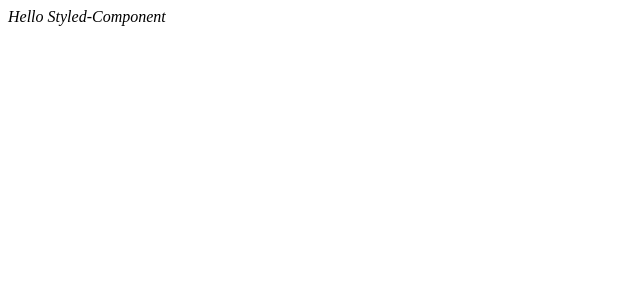
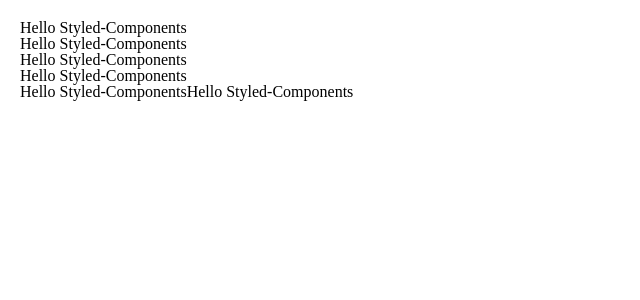
Before and after one commit to kimseonghyoek/next-todo, a Next.js app: page / in a window 1280 px wide. Shown: the top 300 px of the page, without its empty margins (0-640 px from the left). Built offline with nearby package versions, Linux system fonts and the light colour scheme.

Commit message:
Global Styled

```diff
--- a/package.json
+++ b/package.json
@@ -17,7 +17,8 @@
     "next": "^13.1.1",
     "react": "^18.2.0",
     "react-dom": "^18.2.0",
-    "styled-components": "^5.3.6"
+    "styled-components": "^5.3.6",
+    "styled-reset": "^4.4.4"
   },
   "devDependencies": {
     "@types/styled-components": "^5.1.26",
--- /dev/null
+++ b/pages/_app.tsx
@@ -0,0 +1,13 @@
+import App, {AppProps} from "next/app";
+import GlobalStyle from "../styles/GlobalStyle";
+
+const app = ({ Component, pageProps }: AppProps) => {
+  return (
+    <>
+      <GlobalStyle/>
+      <Component {...pageProps}/>
+    </>
+  )
+}
+
+export default app;
--- a/pages/index.tsx
+++ b/pages/index.tsx
@@ -1,13 +1,22 @@
-import React from 'react';
-import { NextPage } from 'next';
-import styled from 'styled-components';
+import React from "react";
+import { NextPage } from "next";
+import styled from "styled-components";
 
 const Container = styled.div`
-  font-style: italic;
+  padding: 20px;
 `;
 
 const index: NextPage = () => {
-  return <Container>Hello Styled-Component</Container>
+  return <Container>
+    <h1>Hello Styled-Components</h1>
+    <h2>Hello Styled-Components</h2>
+    <p>Hello Styled-Components</p>
+    <ul>
+      <li>Hello Styled-Components</li>
+    </ul>
+    <a>Hello Styled-Components</a>
+    <span>Hello Styled-Components</span>
+  </Container>;
 };
 
 export default index;
--- /dev/null
+++ b/styles/GlobalStyle.tsx
@@ -0,0 +1,14 @@
+import {createGlobalStyle} from 'styled-components';
+import reset from 'styled-reset';
+
+const GlobalStyle = createGlobalStyle`
+  ${reset}
+  body {
+    margin: 0;
+  }
+  * {
+    box-sizing: border-box;
+  }
+`;
+
+export default GlobalStyle;
```
Also changed, not shown: 1 other file (tests, documents, lock files or other folders).
